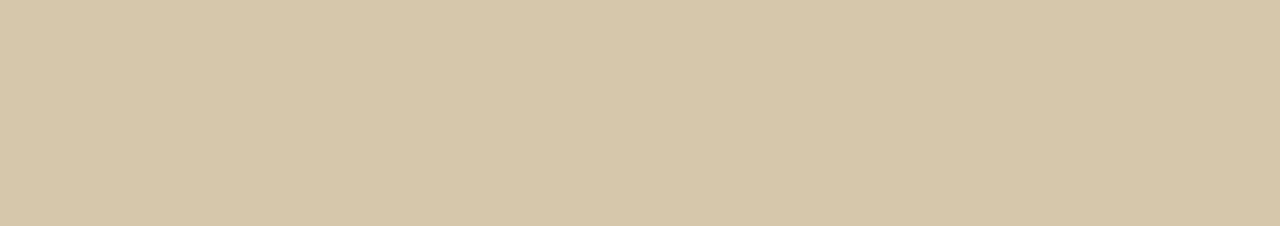
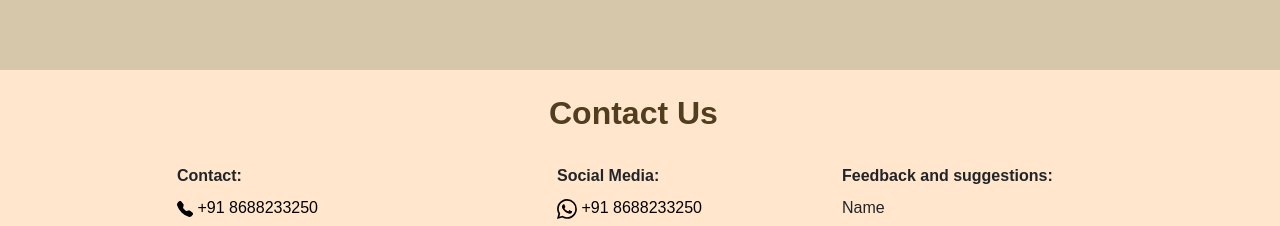
Before and after one commit to 21A91A05G9/LiteBlog, a React (Create React App) app in the folder frontend/: page / in a window 1280 px wide. Shown: the part 2338-2564 px from the top of the page. Before the commit the page ends 800 px from the top, so only its background shows below. Built offline with nearby package versions, Linux system fonts and the light colour scheme; no server answers.

Commit message:
working on deployment

```diff
--- a/frontend/src/components/home.js
+++ b/frontend/src/components/home.js
@@ -83,7 +83,7 @@ export default function Home() {
             </div>
             </div>
             <button class="btn categoryHead col-md-1" type="button" data-bs-toggle="offcanvas" data-bs-target="#offcanvasScrolling" aria-controls="offcanvasScrolling"> Categories</button> */}
-          {/* <div style={{backgroundColor:'#d6cfbf',height:'95vh'}}>
+          <div style={{backgroundColor:'#d6cfbf',height:'95vh'}}>
            {
 
              Object.values(blogdata).reverse().slice(0,1).map((e,i)=>{
@@ -101,8 +101,8 @@ export default function Home() {
          })
           }
         </div>
-         */}
-        {/* <div className='container-fluid' style={{backgroundColor:'#d6c7ab',height:'100vh'}}>
+
+        <div className='container-fluid' style={{backgroundColor:'#d6c7ab',height:'100vh'}}>
             <div className='row pt-5  pb-3'>
               <div className='col-md-1'></div>
               <div className='col-md-6  categoryHead scrollport text-center'>
@@ -148,7 +148,7 @@ export default function Home() {
             </div>
             </div>
 
-        <Contact/> */}
+        <Contact/>
     </div>
   )
 }
```
